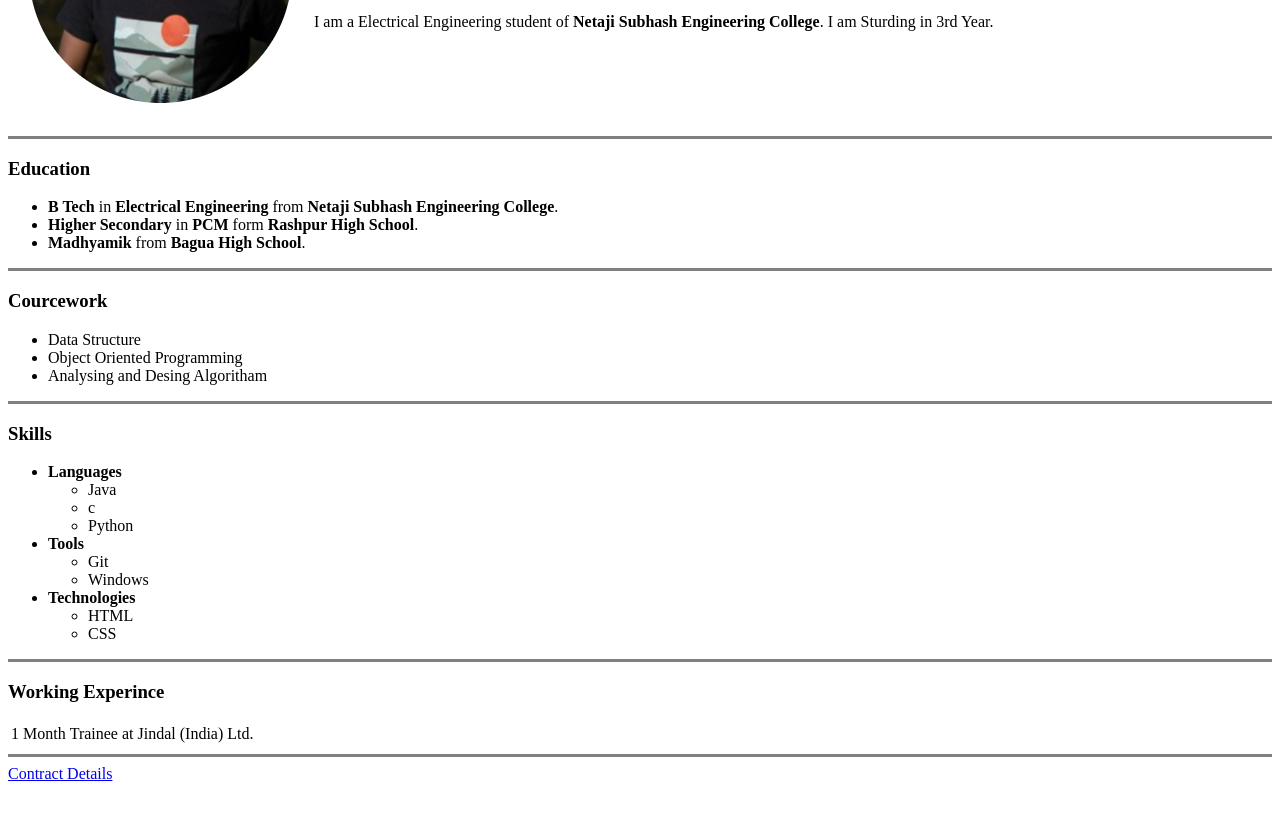
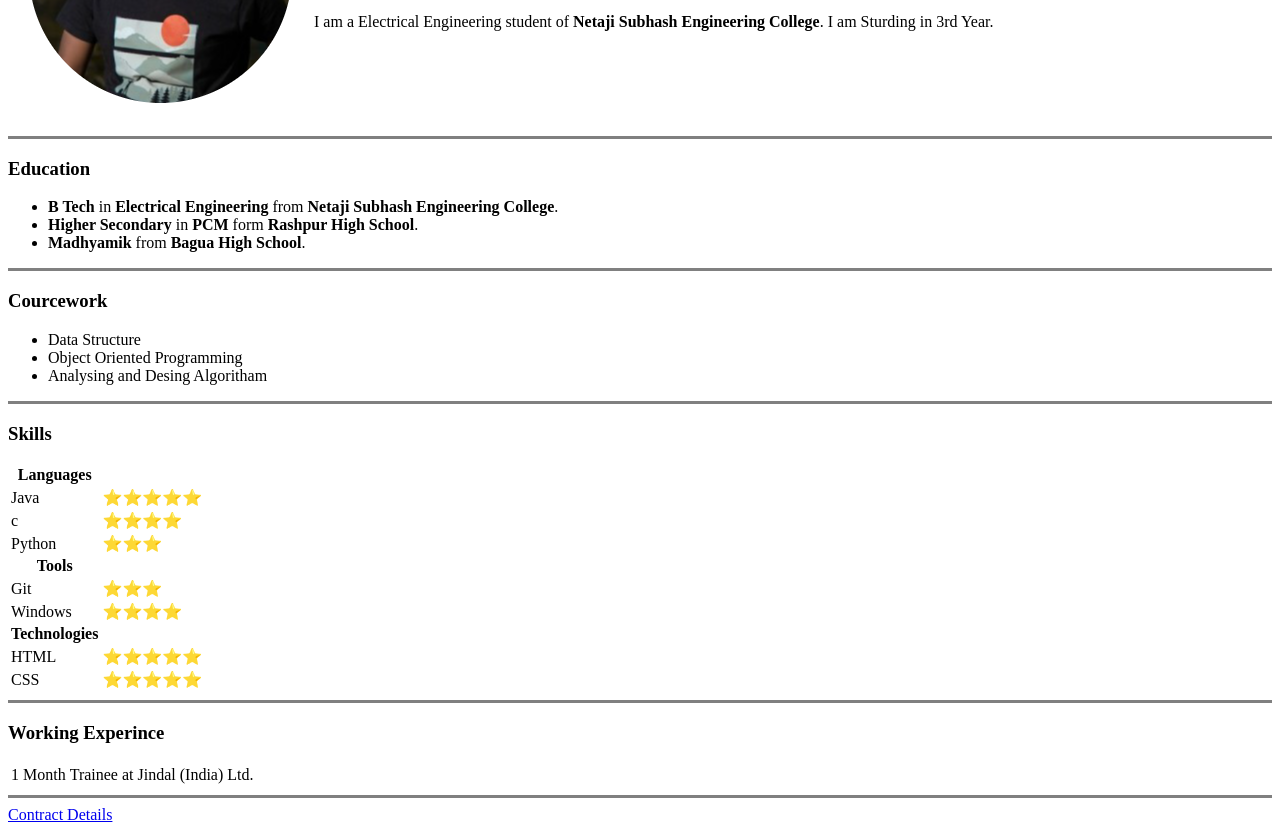
Before and after one commit to Ritamchondar/CV, a plain HTML site: page index.html in a window 1280 px wide. Shown: the part 189-1021 px from the top of the page. Before the commit the page ends 980 px from the top, so only its background shows below. Drawn offline with Linux system fonts and the light colour scheme.

Commit message:
Change in index

```diff
--- a/index.html
+++ b/index.html
@@ -30,24 +30,39 @@
         </ul>
         <hr size="3" noshade>
         <h3>Skills</h3>
-        <ul>
-            <li><strong>Languages</strong></li>
-            <ul>
-                <li>Java</li>
-                <li>c</li>
-                <li>Python</li>
-            </ul>
-            <li><strong>Tools</strong></li>
-            <ul>
-                <li>Git</li>
-                <li>Windows</li>
-            </ul>
-            <li><Strong>Technologies</Strong></li>
-            <ul>
-                <li>HTML</li>
-                <li>CSS</li>
-            </ul>
-        </ul>
+        <table>
+            <th>Languages</th>
+            <tr>
+                <td>Java</td>
+                <td>⭐⭐⭐⭐⭐</td>
+            </tr>
+            <tr>
+                <td>c</td>
+                <td>⭐⭐⭐⭐</td>
+            </tr>
+            <tr>
+                <td>Python</td>
+                <td>⭐⭐⭐</td>
+            </tr>
+            <th>Tools</th>
+            <tr>
+                <td>Git</td>
+                <td>⭐⭐⭐</td>
+            </tr>
+            <tr>
+                <td>Windows</td>
+                <td>⭐⭐⭐⭐</td>
+            </tr>
+            <th>Technologies</th>
+            <tr>
+                <td>HTML</td>
+                <td>⭐⭐⭐⭐⭐</td>
+            </tr>
+            <tr>
+                <td>CSS</td>
+                <td>⭐⭐⭐⭐⭐</td>
+            </tr>
+        </table>
         <hr size="3" noshade>
         <h3>Working Experince</h3>
         <table>
```
